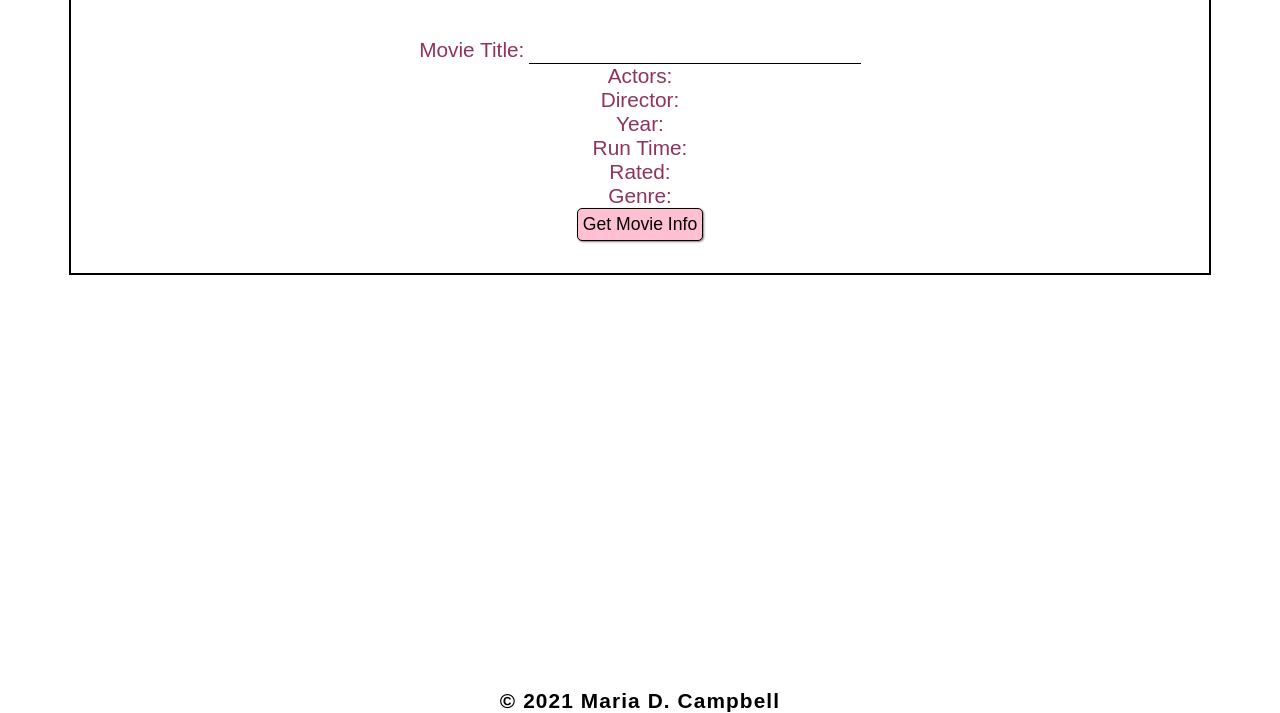
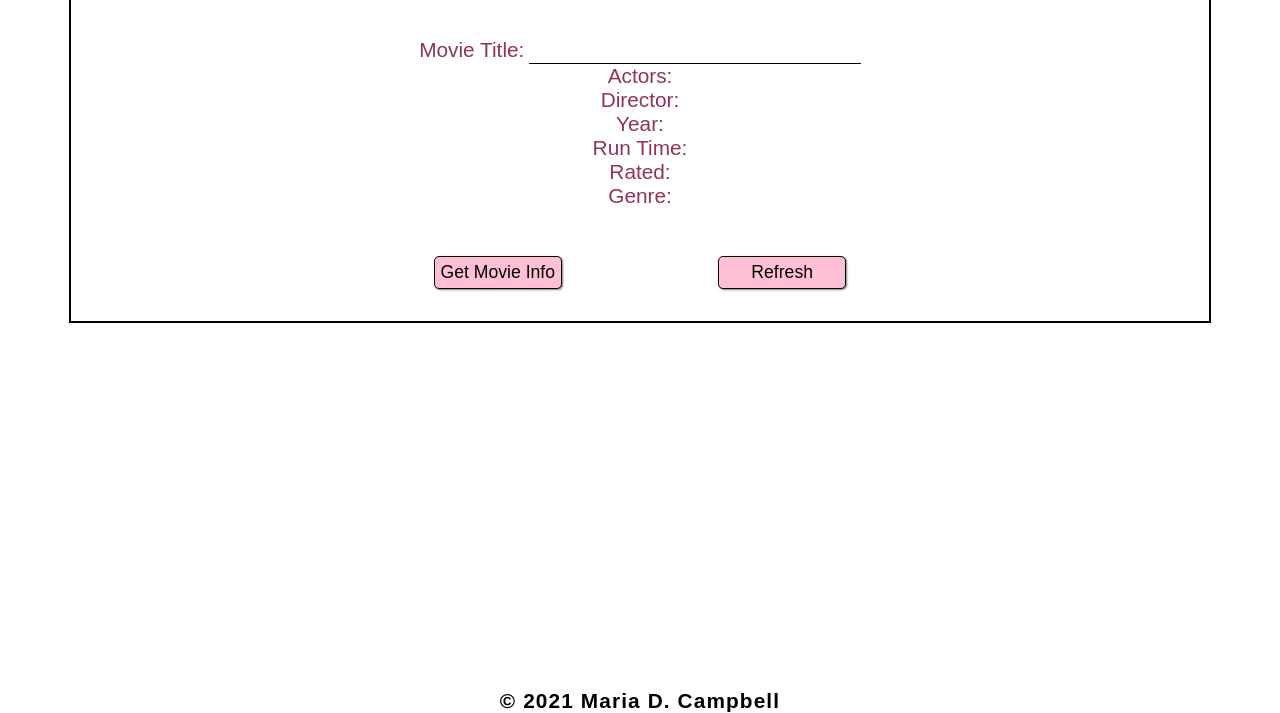
Before and after one commit to interglobalmedia/omdb-api-js, a website: page dist/index.html in a window 1280 px wide. Both pictures are taken after a click on the button "Get Movie Info". Shown: the part 119-832 px from the top of the page. Drawn offline with Linux system fonts and the light colour scheme; no server answers; a web font is replaced by a local one.

Commit message:
add new dist build

```diff
--- a/dist/index.html
+++ b/dist/index.html
@@ -5,6 +5,7 @@
     <meta charset="utf-8">
     <meta http-equiv="X-UA-Compatible" content="IE=edge">
     <title>OMDB Api Using JavaScript</title>
+    <link rel="icon" href="favicon.ico" />
     <meta name="description" content="">
     <meta name="viewport" content="width=device-width, initial-scale=1">
     <link href="https://fonts.googleapis.com/css?family=Hind+Guntur&display=swap" rel="stylesheet">
@@ -15,6 +16,7 @@
     <div class="Site-content">
         <div id="container">
             <h1>Movie Information</h1>
+            <p class="error-message"></p>
             <div class="section">
                 <img src="" id="poster">
             </div>
@@ -46,8 +48,9 @@
                 <label>Genre: </label>
                 <span id="genre"></span>
             </div>
-            <div class="section">
-                <button id="btn">Get Movie Info</button>
+            <div class="section btns-wrapper">
+                <button id="btn-info">Get Movie Info</button>
+                <button id="btn-refresh">Refresh</button>
             </div>
         </div>
     </div>
--- a/dist/scripts/js/movies.js
+++ b/dist/scripts/js/movies.js
@@ -1,28 +1,67 @@
 /* http://www.omdbapi.com/?i=tt3896198&apikey=60f7bdd3  */
 function getData() {
-  const movie = document.getElementById('movie').value;
-  const url = `https://www.omdbapi.com/?apikey=60f7bdd3&t=${movie}`;
-  const xhttps = new XMLHttpRequest();
-  xhttps.onreadystatechange = function () {
-    if (this.readyState === 4 && this.status === 200) {
-      console.log(this.responseText);
-      console.log(JSON.parse(this.responseText));
-      const data = JSON.parse(this.responseText);
-      document.getElementById('director').innerHTML = data.Director;
-      document.getElementById('actors').innerHTML = data.Actors;
-      document.getElementById('year').innerHTML = data.Year;
-      document.getElementById('runtime').innerHTML = data.Runtime;
-      document.getElementById('rated').innerHTML = data.Rated;
-      document.getElementById('genre').innerHTML = data.Genre;
-      document.getElementById('poster').setAttribute('src', data.Poster);
+    const movie = document.getElementById('movie').value
+    const url = `https://www.omdbapi.com/?apikey=60f7bdd3&t=${movie}`
+    const urlUndefined = `https://www.omdbapi.com/?apikey=60f7bdd3&t=undefined`
+    const xhttps = new XMLHttpRequest()
+    xhttps.onreadystatechange = function () {
+        try {
+            if (
+                document.querySelector('.error-message').innerHTML ===
+                    `undefined` ||
+                document.querySelector('.error-message').innerHTML ===
+                    `Incorrect IMDb ID.
+`
+            ) {
+                document.querySelector('.error-message').innerHTML = ``
+            }
+            if (this.readyState === 4 && this.status === 200 && url) {
+                console.log(this.responseText)
+                console.log(JSON.parse(this.responseText))
+                const data = JSON.parse(this.responseText)
+                document.getElementById('director').innerHTML =
+                    data.Director || ``
+                document.getElementById('actors').innerHTML = data.Actors || ``
+                document.getElementById('year').innerHTML = data.Year || ``
+                document.getElementById('runtime').innerHTML =
+                    data.Runtime || ``
+                document.getElementById('rated').innerHTML = data.Rated || ``
+                document.getElementById('genre').innerHTML = data.Genre || ``
+                document
+                    .getElementById('poster')
+                    .setAttribute('src', data.Poster)
+            } else if (this.status === 404 || urlUndefined) {
+                console.log(JSON.parse(this.responseText))
+                const data = JSON.parse(this.responseText)
+                const message = data['Error']
+                const title = document.querySelector('[name=movie]')
+                title.value = ``
+                const errorPara = document.querySelector('.error-message')
+                errorPara.style.display = 'block'
+                errorPara.style.color = 'red'
+                errorPara.innerHTML = `${message}`
+                document.getElementsByName('span').innerHTML = `${message}`
+            } else {
+                return
+            }
+        } catch (error) {
+            console.log(error)
+        }
     }
-  };
-  xhttps.open('GET', url, true);
-  xhttps.send();
+    xhttps.open('GET', url, true)
+    xhttps.send()
 }
 
-const button = document.getElementById('btn');
-button.addEventListener('click', () => {
-  getData();
-  document.getElementById('container').style.border = `2px solid #000`;
-});
+function refresh() {
+    document.location.reload()
+}
+
+const buttonInfo = document.getElementById('btn-info')
+const buttonRefresh = document.getElementById('btn-refresh')
+
+buttonInfo.addEventListener('mousedown', () => {
+    getData()
+    document.getElementById('container').style.border = `2px solid #000`
+})
+
+buttonRefresh.addEventListener('mousedown', refresh)
--- a/dist/styles/css/movies.css
+++ b/dist/styles/css/movies.css
@@ -1,5 +1,13 @@
 body {
-  font-family: "Hind Guntur", sans-serif; }
+  font-family: 'Hind Guntur', sans-serif;
+  display: flex;
+  flex-direction: column;
+  justify-content: center;
+  min-height: 100vh; }
+
+.Site-content {
+  flex: 1;
+  width: 100%; }
 
 #container {
   margin: 3rem auto;
@@ -26,7 +34,14 @@ img {
   width: 90%;
   max-width: 600px; }
 
-#btn {
+.btns-wrapper {
+  display: flex;
+  justify-content: space-around;
+  margin: 3rem auto 0;
+  width: 50%; }
+
+#btn-info,
+#btn-refresh {
   padding: 5px;
   border-radius: 5px;
   font-size: 1.1rem;
@@ -35,30 +50,17 @@ img {
   box-shadow: 1px 1px 2px rgba(0, 0, 0, 0.5);
   cursor: pointer;
   outline: none;
-  margin-bottom: 2rem; }
+  margin-bottom: 2rem;
+  max-width: 8rem;
+  width: 100%; }
 
 #credits p {
   text-align: center;
   margin-bottom: -1.5rem;
   font-size: 1.3rem; }
 
-:root {
-  --space: 1.5em 0;
-  --space: 2em 0; }
+.error-message {
+  display: none; }
 
-.Site {
-  display: flex;
-  flex-direction: column;
-  min-height: 100vh; }
-
-.Site-content {
-  flex: 1 0 auto;
-  padding: var(--space) var(--space) 0;
-  width: 100%; }
-
-.Site-content:after {
-  content: "\00a0";
-  display: block;
-  margin-top: var(--space);
-  height: 0;
-  visibility: hidden; }
+img[src='undefined'] {
+  display: none; }
--- a/dist/styles/scss/movies.scss
+++ /dev/null
@@ -1,79 +0,0 @@
-body {
-    font-family: "Hind Guntur", sans-serif;
-}
-
-#container {
-    margin: 3rem auto;
-    text-align: center;
-    display: block;
-    width: 90%;
-}
-
-#movie {
-    border-top: 0;
-    border-right: 0;
-    border-left: 0;
-    border-bottom: 1px solid #000;
-    outline: none;
-    font-size: 1.3rem;
-}
-
-label {
-    color: #90335d;
-}
-
-label,
-span {
-    font-size: 1.3rem;
-}
-
-img {
-    width: 90%;
-    max-width: 600px;
-}
-
-#btn {
-    padding: 5px;
-    border-radius: 5px;
-    font-size: 1.1rem;
-    background: #ffc0d3;
-    border: 1px solid #000;
-    box-shadow: 1px 1px 2px rgba(0, 0, 0, 0.5);
-    cursor: pointer;
-    outline: none;
-    margin-bottom: 2rem;
-}
-
-#credits {
-    p {
-        text-align: center;
-        margin-bottom: -1.5rem;
-        font-size: 1.3rem;
-    }
-}
-
-// Sticky Footer Styling
-:root {
-    --space: 1.5em 0;
-    --space: 2em 0;
-}
-
-.Site {
-    display: flex;
-    flex-direction: column;
-    min-height: 100vh;
-}
-
-.Site-content {
-    flex: 1 0 auto;
-    padding: var(--space) var(--space) 0;
-    width: 100%;
-}
-
-.Site-content:after {
-    content: "\00a0";
-    display: block;
-    margin-top: var(--space);
-    height: 0;
-    visibility: hidden;
-}
```
